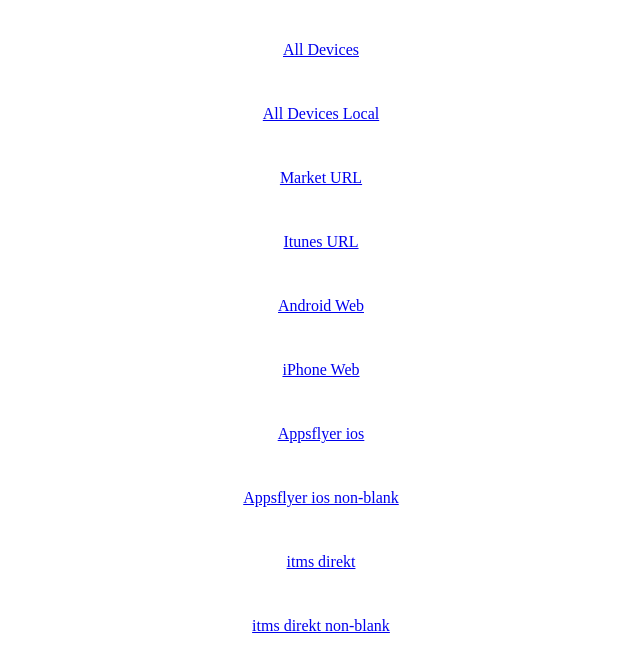
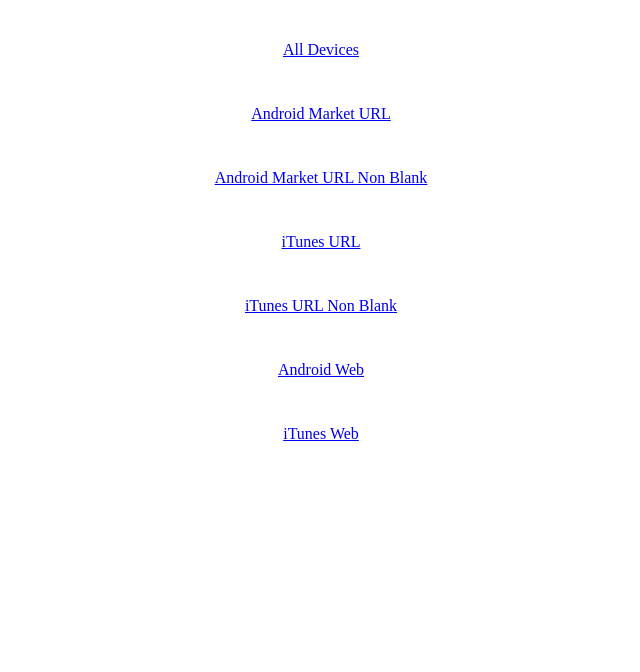
Before and after one commit to talk4date/talk4date.github.io, a plain HTML site: page index.html in a window 1280 px wide. Shown: the part 48-720 px from the top of the page, without its empty margins (319-959 px from the left). Drawn offline with Linux system fonts and the light colour scheme.

Commit message:
Removed some links

```diff
--- a/index.html
+++ b/index.html
@@ -16,14 +16,11 @@
 <body>
 	<h1>Download Whispar</h1>
 	<a href="https://www.getwhispar.com/app/get" target="_blank">All Devices</a>
-	<a href="http://52.17.253.170:8082/app/get" target="_blank">All Devices Local</a>
-	<a href="market://details?id=com.tinder" target="_blank">Market URL</a>
-	<a href="itms://itunes.apple.com/us/app/tinder/id547702041?mt=8&ls=1" target="_blank">Itunes URL</a>
+	<a href="market://details?id=com.tinder" target="_blank">Android Market URL</a>
+	<a href="market://details?id=com.tinder">Android Market URL Non Blank</a>
+	<a href="itms://itunes.apple.com/us/app/tinder/id547702041?mt=8&ls=1" target="_blank">iTunes URL</a>
+	<a href="itms://itunes.apple.com/us/app/tinder/id547702041?mt=8&ls=1">iTunes URL Non Blank</a>
 	<a href="https://play.google.com/store/apps/details?id=com.talk4date.whispar.android" target="_blank">Android Web</a>
-	<a href="https://itunes.apple.com/at/app/whispar/id1016500809?mt=8&ls=1" target="_blank">iPhone Web</a>
-	<a href="http://app.appsflyer.com/id376888389?pid=trivago_Mobile_Website&c=Static_Landing_Page_iOS" target="_blank">Appsflyer ios</a>
-	<a href="http://app.appsflyer.com/id376888389?pid=trivago_Mobile_Website&c=Static_Landing_Page_iOS">Appsflyer ios non-blank</a>
-	<a href="itms-apps://itunes.apple.com/us/app/id376888389?ls=1&mt=8" target="_blank">itms direkt</a>
-	<a href="itms-apps://itunes.apple.com/us/app/id376888389?ls=1&mt=8">itms direkt non-blank</a>
+	<a href="https://itunes.apple.com/at/app/whispar/id1016500809?mt=8&ls=1" target="_blank">iTunes Web</a>
 </body>
 </html>
```
